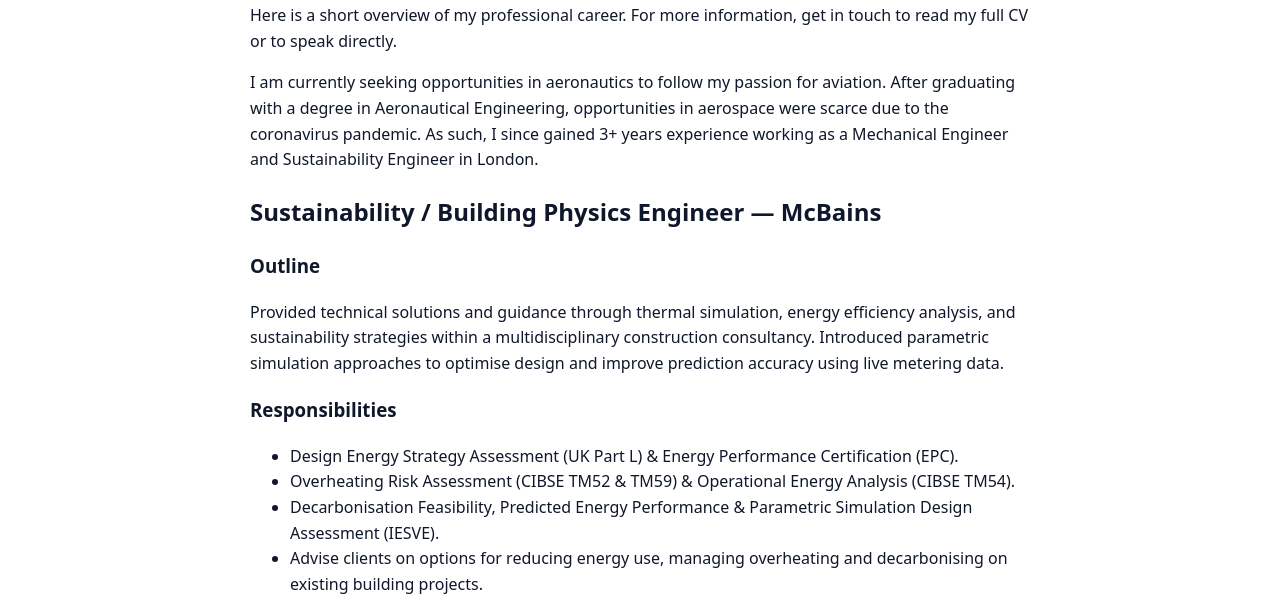
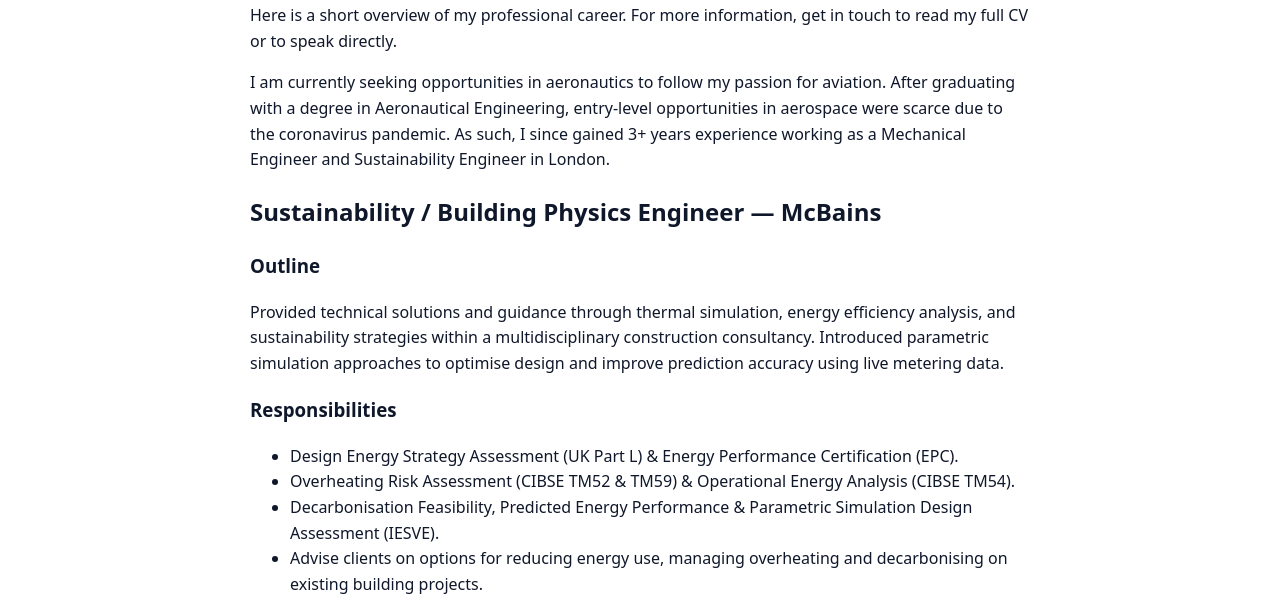
Before and after one commit to georgeharryorton/georgeharryorton, a plain HTML site: page professional.html in a window 1280 px wide. Shown: the part 189-790 px from the top of the page. Drawn offline with Linux system fonts and the light colour scheme.

Commit message:
Update professional.html

```diff
--- a/professional.html
+++ b/professional.html
@@ -25,7 +25,7 @@
   <main class="prose">
     <h1>Professional</h1>
     <p>Here is a short overview of my professional career. For more information, get in touch to read my full CV or to speak directly. </p>
-    <p>I am currently seeking opportunities in aeronautics to follow my passion for aviation. After graduating with a degree in Aeronautical Engineering, opportunities in aerospace were scarce due to the coronavirus pandemic. As such, I since gained 3+ years experience working as a Mechanical Engineer and Sustainability Engineer in London.</p>
+    <p>I am currently seeking opportunities in aeronautics to follow my passion for aviation. After graduating with a degree in Aeronautical Engineering, entry-level opportunities in aerospace were scarce due to the coronavirus pandemic. As such, I since gained 3+ years experience working as a Mechanical Engineer and Sustainability Engineer in London.</p>
 
     <h2>Sustainability / Building Physics Engineer — McBains</h2>
     <h3>Outline</h3>
```
